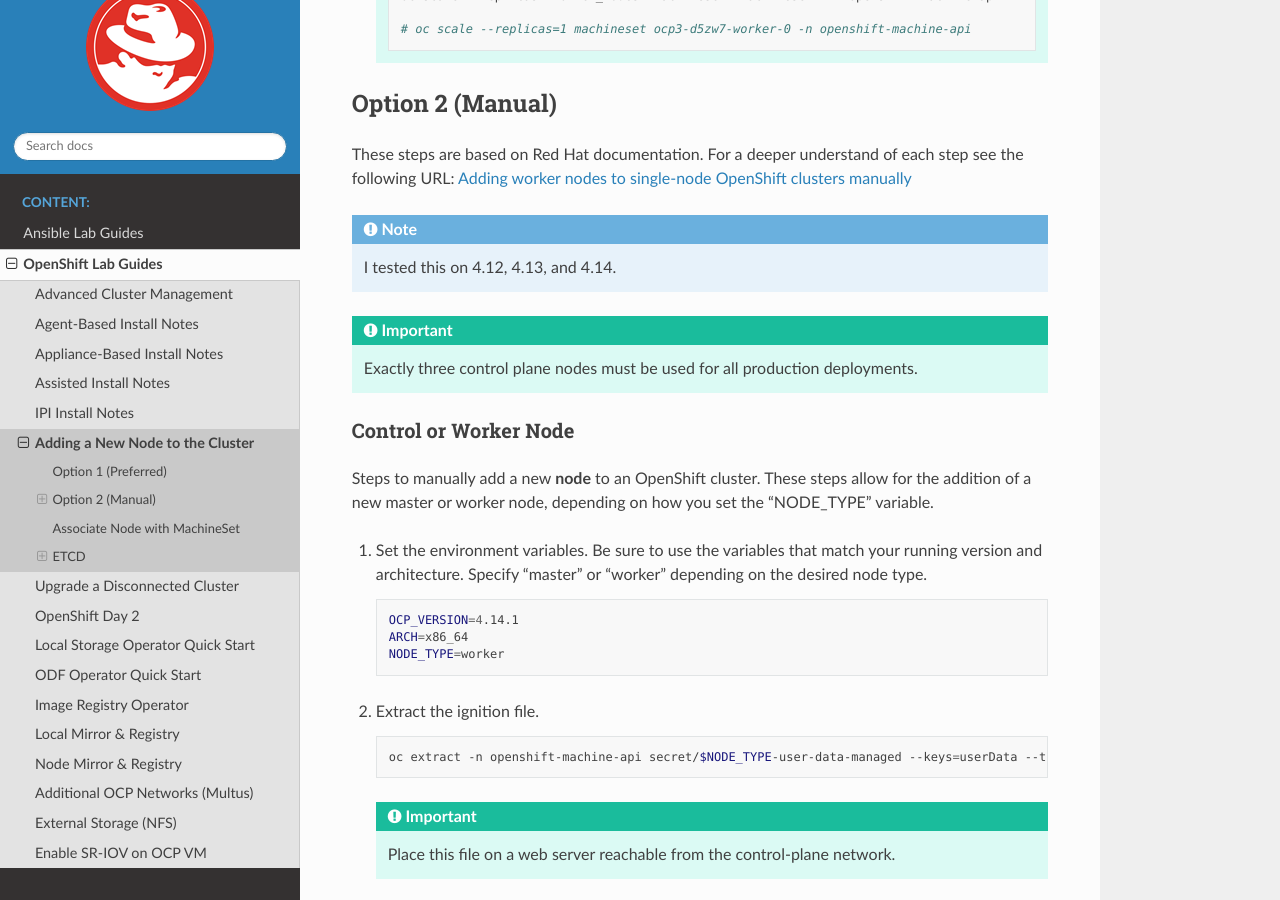
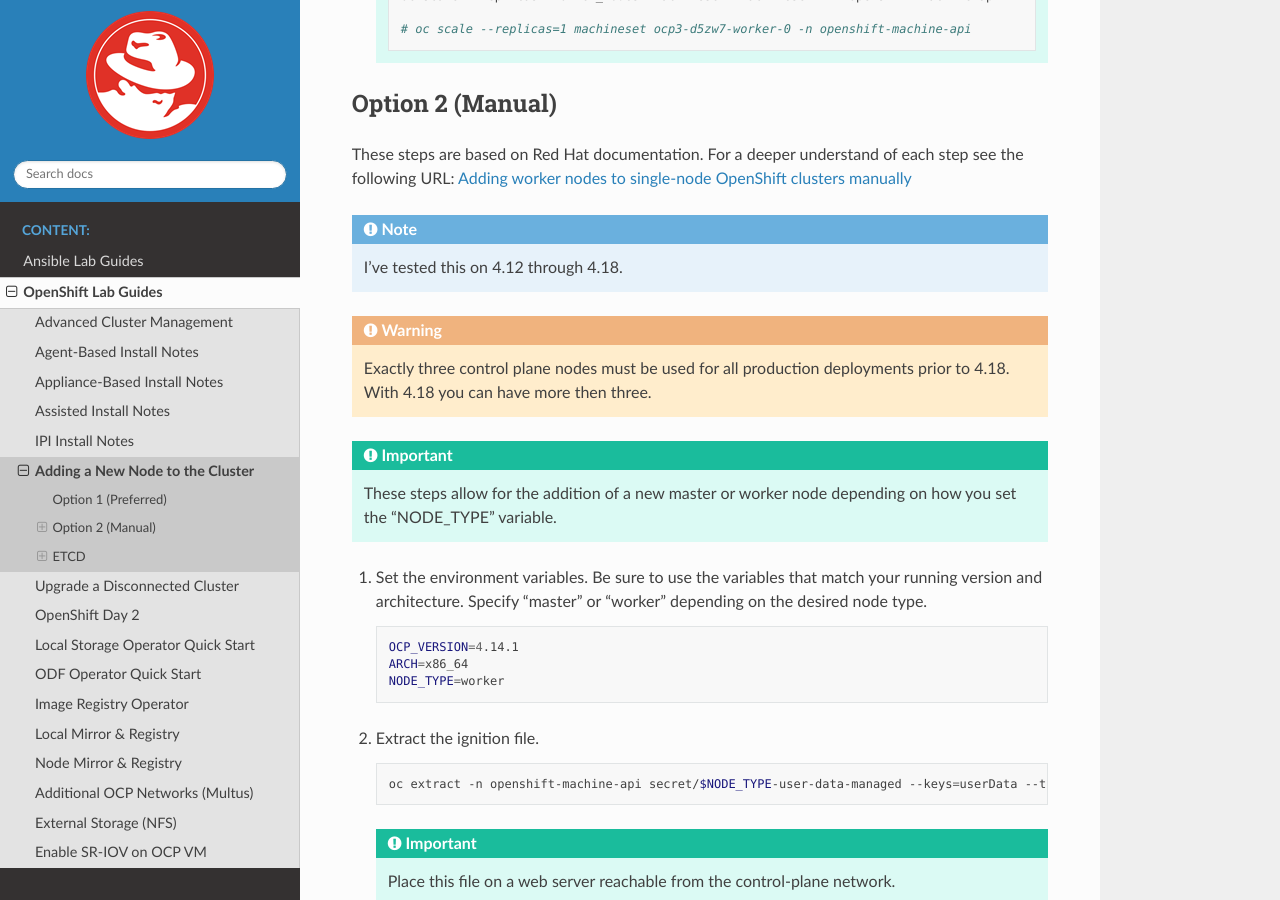
Before and after one commit to vtog/labGuides, a Sphinx documentation site: the page built from source/ocp/add-node.rst, in a window 1280 px wide and 900 px high, scrolled down 3946 px. Built offline with Sphinx 7.4.7 and the Read the Docs theme 3.1.0, drawn with Linux system fonts in a browser that asks for light colours; pages that are not in the unit, such as notebooks, are missing from menus; some of the changed text lies outside the part shown.

Commit message:
adding node clean up

```diff
--- a/source/ocp/add-node.rst
+++ b/source/ocp/add-node.rst
@@ -164,17 +164,14 @@
 step see the following URL:
 `Adding worker nodes to single-node OpenShift clusters manually <https://docs.openshift.com/container-platform/4.12/nodes/nodes/nodes-sno-worker-nodes.html#sno-adding-worker-nodes-to-single-node-clusters-manually_add-workers>`_
 
-.. note:: I tested this on 4.12, 4.13, and 4.14.
+.. note:: I've tested this on 4.12 through 4.18.
 
-.. important:: Exactly three control plane nodes must be used for all
-   production deployments.
+.. warning:: Exactly three control plane nodes must be used for all
+   production deployments prior to 4.18. With 4.18 you can have more then
+   three.
 
-Control or Worker Node
-----------------------
-
-Steps to manually add a new **node** to an OpenShift cluster. These steps allow
-for the addition of a new master or worker node, depending on how you set the
-"NODE_TYPE" variable.
+.. important:: These steps allow for the addition of a new master or worker
+   node depending on how you set the "NODE_TYPE" variable.
 
 #. Set the environment variables. Be sure to use the variables that match your
    running version and architecture. Specify "master" or "worker" depending on
@@ -317,7 +314,7 @@
    .. image:: ./images/checknewnode.png
 
 Associate Node with MachineSet
-^^^^^^^^^^^^^^^^^^^^^^^^^^^^^^
+------------------------------
 
 After adding the new node you'll notice the new node is up and "Ready" for use
 but doesn't match the initial nodes in the cluster. The original nodes are part
```
Also changed, not shown: other parts of source/ocp/add-node.rst (+2 -2 lines).
